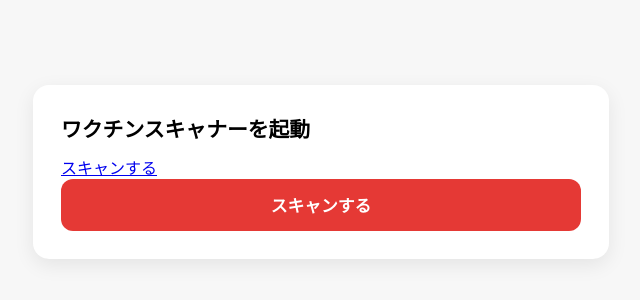
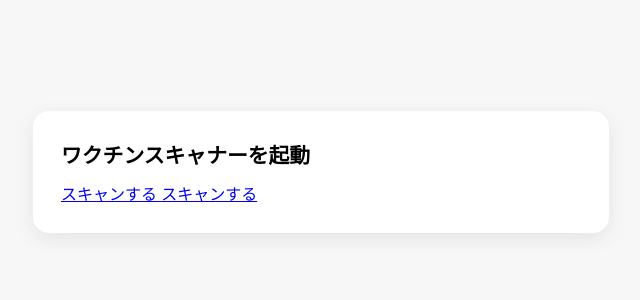
Before and after one commit to m-nishijima-mi-labo/vaccination-scanner-launch, a plain HTML site: page index.html in a window 1280 px wide. Shown: the part 252-552 px from the top of the page, without its empty margins (319-959 px from the left). Drawn offline with Linux system fonts and the light colour scheme.

Commit message:
Update index.html

```diff
--- a/index.html
+++ b/index.html
@@ -75,9 +75,9 @@
     <a href="intent://launch#Intent;scheme=milabo.mila_e.vaccination.scanner;package=milabo.mila_e.vaccination.scanner;end">
   スキャンする
 </a>
-    <button onclick="location.href='milabo.mila_e.vaccination.scanner://launch'">
+        <a href="milabo.mila_e.vaccination.scanner://launch">
   スキャンする
-</button>
+</a>
   </main>
 
   <script>
```
